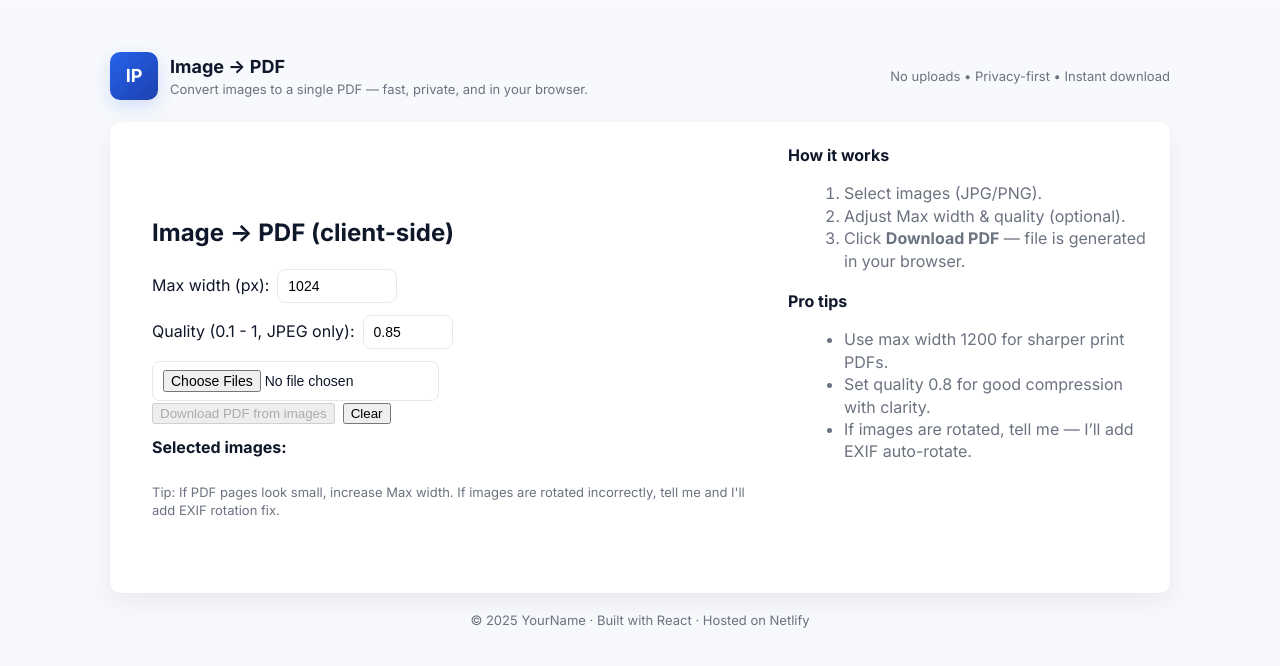
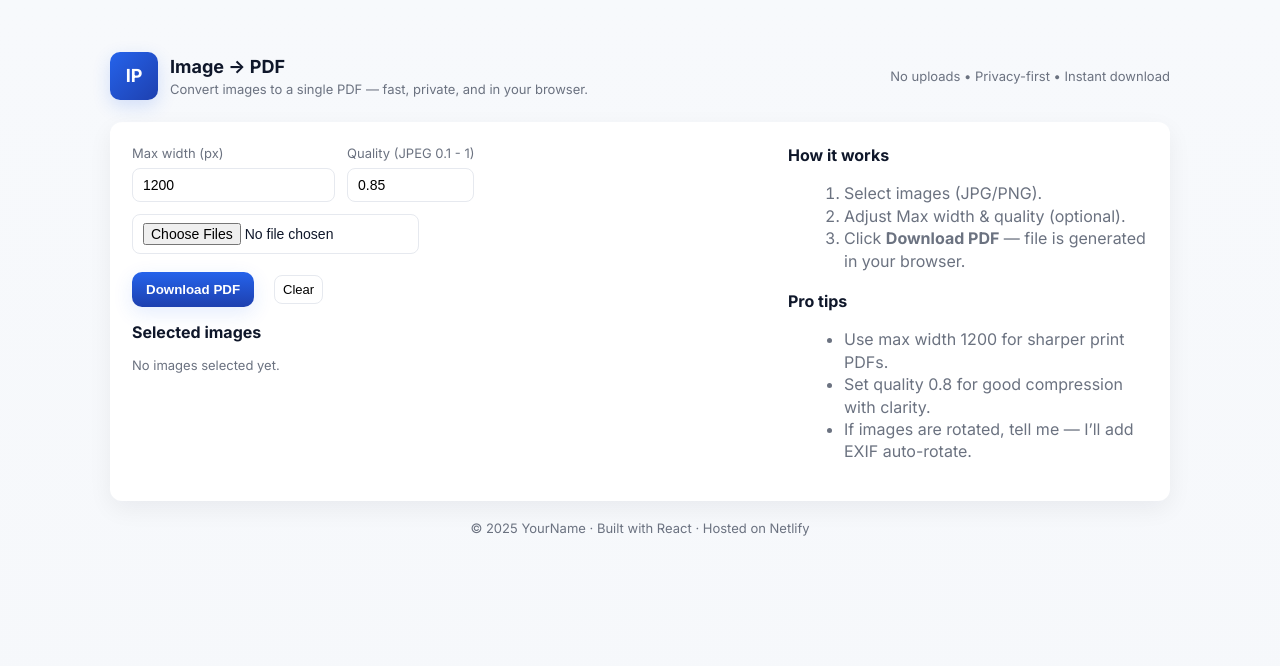
Before and after one commit to Lokesh0336/Lokeshpdf, a React (Vite) app: page / in a window 1280 px wide. Shown: the top 666 px of the page. Built offline with nearby package versions, Linux system fonts and the light colour scheme.

Commit message:
Update ImageToPdf.jsx

```diff
--- a/src/components/ImageToPdf.jsx
+++ b/src/components/ImageToPdf.jsx
@@ -1,10 +1,6 @@
 import React, { useState } from "react";
 import { jsPDF } from "jspdf";
 
-/**
- * Resize image file using canvas and returns a blob (JPEG by default).
- * Keeps aspect ratio and limits width to maxWidth.
- */
 function resizeImageBlob(file, maxWidth = 1024, quality = 0.85) {
   return new Promise((resolve, reject) => {
     const img = new Image();
@@ -21,7 +17,6 @@ function resizeImageBlob(file, maxWidth = 1024, quality = 0.85) {
         const ctx = canvas.getContext("2d");
         ctx.drawImage(img, 0, 0, width, height);
 
-        // Choose output type: preserve PNG if source is PNG, otherwise use JPEG
         const mime = file.type === "image/png" ? "image/png" : "image/jpeg";
         const q = mime === "image/png" ? 1.0 : Math.max(0.05, Number(quality));
 
@@ -39,7 +34,7 @@ function resizeImageBlob(file, maxWidth = 1024, quality = 0.85) {
         reject(err);
       }
     };
-    img.onerror = (e) => {
+    img.onerror = () => {
       URL.revokeObjectURL(url);
       reject(new Error("Image load error"));
     };
@@ -47,7 +42,6 @@ function resizeImageBlob(file, maxWidth = 1024, quality = 0.85) {
   });
 }
 
-/** Convert blob to dataURL (base64) */
 function blobToDataURL(blob) {
   return new Promise((res, rej) => {
     const reader = new FileReader();
@@ -58,8 +52,8 @@ function blobToDataURL(blob) {
 }
 
 export default function ImageToPdf() {
-  const [files, setFiles] = useState([]); // File objects
-  const [maxWidth, setMaxWidth] = useState(1024);
+  const [files, setFiles] = useState([]);
+  const [maxWidth, setMaxWidth] = useState(1200);
   const [quality, setQuality] = useState(0.85);
   const [processing, setProcessing] = useState(false);
   const [error, setError] = useState("");
@@ -73,10 +67,9 @@ export default function ImageToPdf() {
       setError("No image files selected.");
       return;
     }
-    // small validation: limit to 30 files to avoid memory blow
-    if (chosen.length > 30) {
-      setError("Please select up to 30 images at once.");
-      chosen.length = 30;
+    if (chosen.length > 40) {
+      setError("Please select up to 40 images at once.");
+      chosen.length = 40;
     }
     setFiles(chosen);
   };
@@ -91,18 +84,15 @@ export default function ImageToPdf() {
     setError("");
     setProcessing(true);
     try {
-      // Use px units — jsPDF supports 'px'. We use A4 page size in px.
       const pdf = new jsPDF({ orientation: "portrait", unit: "px", format: "a4" });
       const pageW = pdf.internal.pageSize.getWidth();
       const pageH = pdf.internal.pageSize.getHeight();
 
       for (let i = 0; i < files.length; i++) {
         const file = files[i];
-        // Resize and get blob + mime
         const { blob, mime } = await resizeImageBlob(file, Number(maxWidth), Number(quality));
         const dataUrl = await blobToDataURL(blob);
 
-        // ensure image is loaded to get its pixel size
         const img = new Image();
         await new Promise((res, rej) => {
           img.onload = res;
@@ -112,7 +102,6 @@ export default function ImageToPdf() {
 
         const iw = img.width;
         const ih = img.height;
-        // Fit inside page while preserving ratio
         const ratio = Math.min(pageW / iw, pageH / ih, 1);
         const drawW = iw * ratio;
         const drawH = ih * ratio;
@@ -120,7 +109,6 @@ export default function ImageToPdf() {
         const y = (pageH - drawH) / 2;
 
         if (i > 0) pdf.addPage();
-        // image format argument expects 'JPEG' or 'PNG'
         const fmt = mime === "image/png" ? "PNG" : "JPEG";
         pdf.addImage(dataUrl, fmt, x, y, drawW, drawH);
       }
@@ -135,22 +123,21 @@ export default function ImageToPdf() {
   };
 
   return (
-    <div className="container">
-      <h2>Image → PDF (client-side)</h2>
-
-      <div className="controls">
-        <label>
-          Max width (px):
+    <div>
+      <div className="controls" aria-live="polite">
+        <div className="row">
+          <label className="small">
+            Max width (px)
             <input
               type="number"
               value={maxWidth}
-            onChange={(e) => setMaxWidth(Number(e.target.value || 1024))}
-            style={{ width: 120, marginLeft: 8 }}
+              onChange={(e) => setMaxWidth(Number(e.target.value || 1200))}
+              min="200"
             />
           </label>
 
-        <label>
-          Quality (0.1 - 1, JPEG only):
+          <label className="small">
+            Quality (JPEG 0.1 - 1)
             <input
               type="number"
               step="0.05"
@@ -158,55 +145,54 @@ export default function ImageToPdf() {
               max="1"
               value={quality}
               onChange={(e) => setQuality(Number(e.target.value || 0.85))}
-            style={{ width: 90, marginLeft: 8 }}
             />
           </label>
+        </div>
 
-        <div>
-          <input type="file" accept="image/*" multiple onChange={handleFiles} />
+        <div className="row">
+          <input
+            id="fileInput"
+            type="file"
+            accept="image/*"
+            multiple
+            onChange={handleFiles}
+            aria-label="Select images"
+          />
+        </div>
+
+        <div className="row" style={{ marginTop: 6 }}>
+          <button className="primary" onClick={makePdf} disabled={processing || !files.length}>
+            {processing ? "Processing..." : "Download PDF"}
+          </button>
+          <button className="ghost small" onClick={() => { setFiles([]); setError(""); }} style={{ marginLeft: 8 }}>
+            Clear
+          </button>
         </div>
       </div>
 
-      <div>
-        <button onClick={makePdf} disabled={processing || !files.length}>
-          {processing ? "Processing..." : "Download PDF from images"}
-        </button>
-        <button
-          onClick={() => { setFiles([]); setError(""); }}
-          style={{ marginLeft: 8 }}
-          className="small-btn"
-        >
-          Clear
-        </button>
-      </div>
+      {error && <div className="notice" role="status" style={{ color: "crimson" }}>{error}</div>}
 
-      {error && <div className="notice" style={{ color: "crimson" }}>{error}</div>}
-
-      <div style={{ marginTop: 12 }}>
-        <strong>Selected images:</strong>
-        <div className="preview-row">
+      <div style={{ marginTop: 14 }}>
+        <strong style={{ display: "block", marginBottom: 8 }}>Selected images</strong>
+        {files.length === 0 ? (
+          <div className="notice">No images selected yet.</div>
+        ) : (
+          <div className="preview-row" aria-live="polite">
             {files.map((f, i) => {
               const url = URL.createObjectURL(f);
               return (
-              <div key={i} style={{ width: 160 }}>
+                <div key={i} className="preview-card" title={f.name}>
                   <img src={url} alt={f.name} className="preview" />
-                <div className="file-item">
-                  <div style={{ fontSize: 13 }}>{f.name}</div>
-                  <button onClick={() => removeFile(i)} className="small-btn" style={{ marginLeft: "auto" }}>
-                    Remove
-                  </button>
-                </div>
-                <div style={{ fontSize: 12, color: "#666" }}>
-                  {(f.size / 1024).toFixed(1)} KB
+                  <div className="file-name">{f.name}</div>
+                  <div style={{ fontSize: 12, color: "var(--muted)" }}>{(f.size / 1024).toFixed(1)} KB</div>
+                  <div style={{ width: "100%", display: "flex", gap: 8 }}>
+                    <button className="small" onClick={() => removeFile(i)}>Remove</button>
                   </div>
                 </div>
               );
             })}
           </div>
-      </div>
-
-      <div className="notice">
-        Tip: If PDF pages look small, increase Max width. If images are rotated incorrectly, tell me and I'll add EXIF rotation fix.
+        )}
       </div>
     </div>
   );
```
Lines whose indentation alone changed are shown as unchanged.
